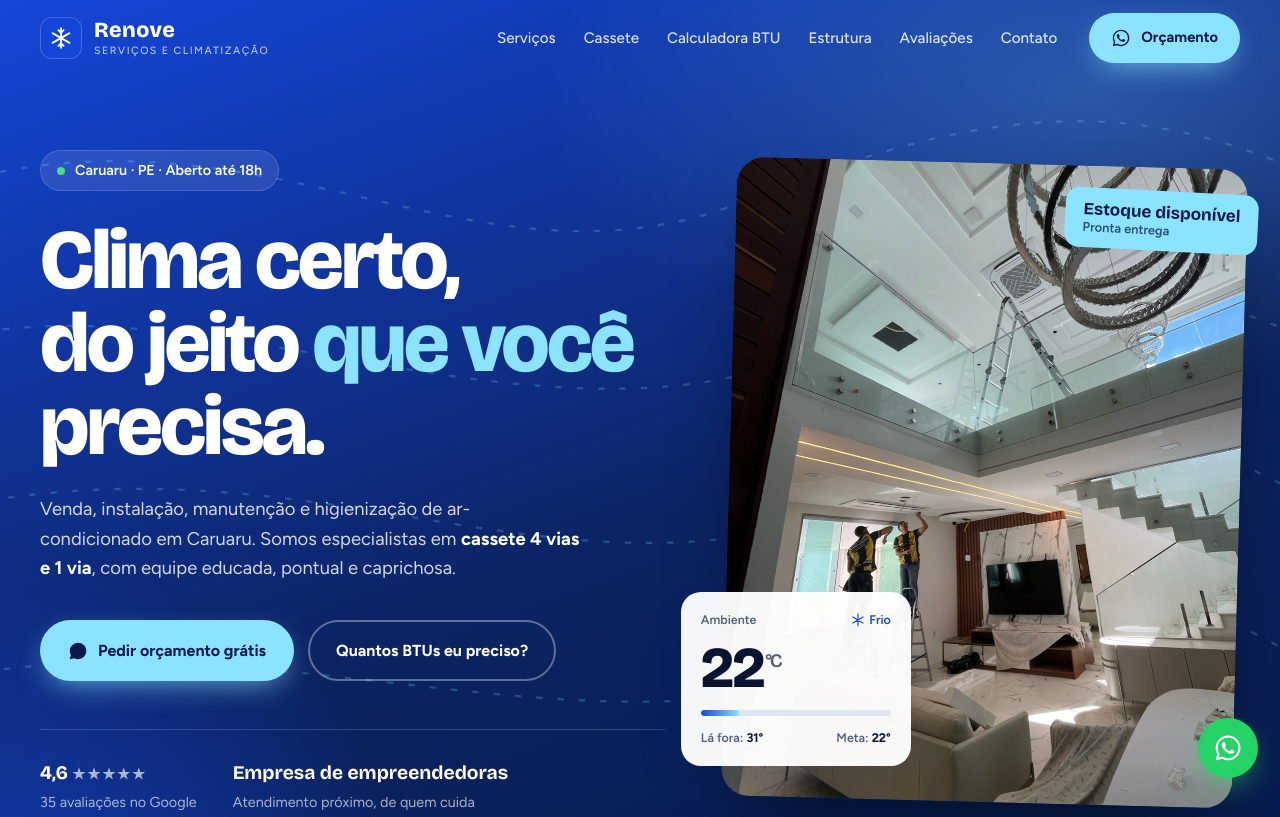
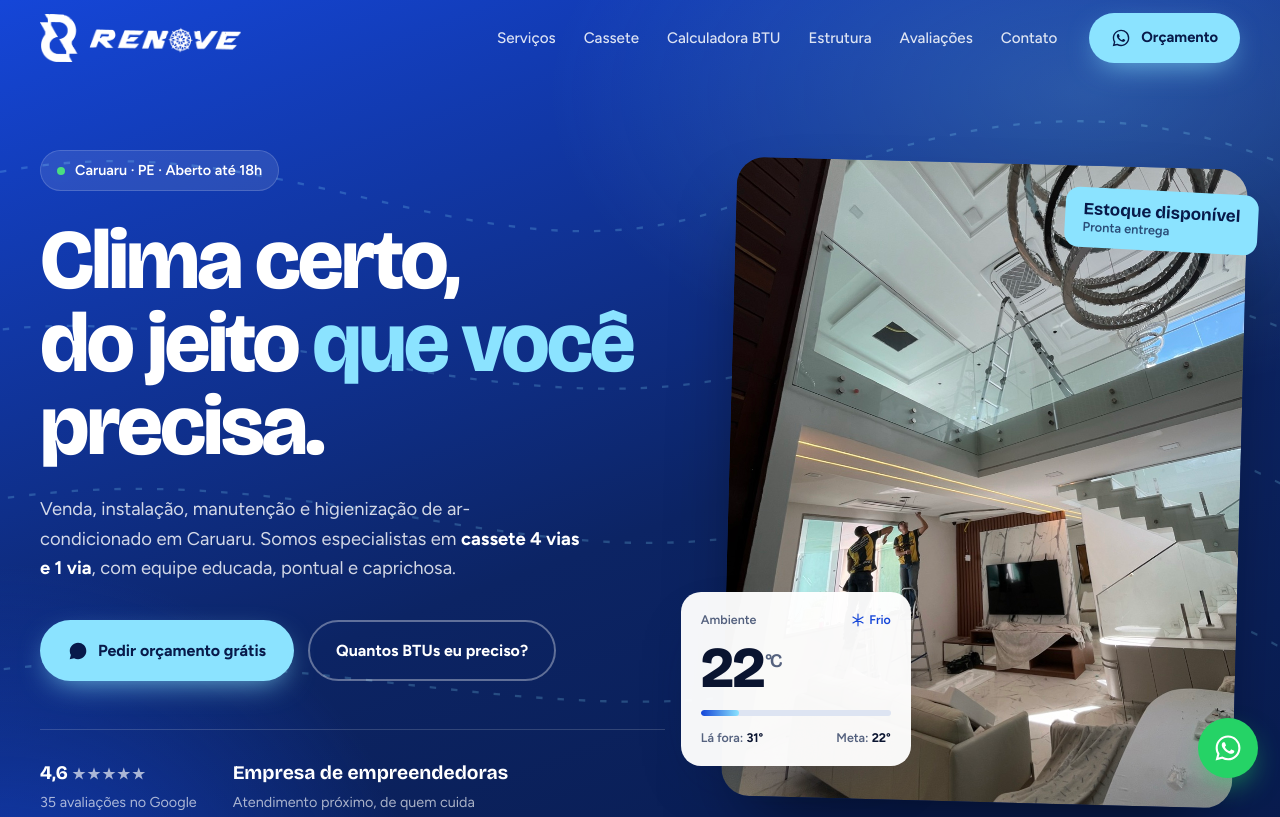
Before and after one commit to ruanvictorrr/Renove-Climatizacao, a plain HTML site: page index.html in a window 1280 px wide. Shown: the top 817 px of the page. Drawn offline with nearby package versions, Linux system fonts and the light colour scheme.

Commit message:
Logo oficial da Renove no cabeçalho, rodapé e favicon

```diff
--- a/css/styles.css
+++ b/css/styles.css
@@ -75,7 +75,9 @@ p { margin: 0 0 1em; }
   box-shadow: 0 1px 0 rgba(255, 255, 255, .08);
 }
 .nav { display: flex; align-items: center; gap: 32px; height: 76px; color: #fff; }
-.logo { display: flex; align-items: center; gap: 12px; text-decoration: none; }
+.logo { display: flex; align-items: center; text-decoration: none; }
+.logo img { height: 48px; width: auto; }
+.foot-logo { height: 30px; width: auto; }
 .logo-mark {
   width: 42px; height: 42px; border-radius: 12px; display: grid; place-items: center;
   background: var(--blue); color: #fff; box-shadow: inset 0 0 0 1px rgba(255, 255, 255, .2);
@@ -318,7 +320,7 @@ input[type=range]:focus-visible { box-shadow: 0 0 0 3px rgba(139, 227, 255, .4);
 @media (max-width: 640px) {
   body { font-size: 16px; }
   .wrap { width: calc(100% - 32px); }
-  .logo-txt small { display: none; }
+  .logo img { height: 36px; }
   .nav { gap: 12px; }
   .hero { padding: 120px 0 80px; }
   .hero-ctas .btn { width: 100%; }
--- a/index.html
+++ b/index.html
@@ -9,6 +9,7 @@
 <link rel="preconnect" href="https://fonts.googleapis.com">
 <link rel="preconnect" href="https://fonts.gstatic.com" crossorigin>
 <link href="https://fonts.googleapis.com/css2?family=Bricolage+Grotesque:opsz,wght@12..96,500;12..96,600;12..96,700;12..96,800&family=Figtree:wght@400;500;600;700&display=swap" rel="stylesheet">
+<link rel="icon" type="image/png" href="img/favicon.png">
 <link rel="stylesheet" href="css/styles.css">
 <script src="js/main.js" defer></script>
 </head>
@@ -16,11 +17,8 @@
 
 <header class="topbar">
   <div class="wrap nav">
-    <a href="#" class="logo" aria-label="Renove Climatização">
-      <span class="logo-mark" aria-hidden="true">
-        <svg viewBox="0 0 32 32"><path d="M16 3v26M4.7 9.5l22.6 13M4.7 22.5l22.6-13" stroke="currentColor" stroke-width="2.4" stroke-linecap="round"/><path d="M12.5 5.5 16 9l3.5-3.5M12.5 26.5 16 23l3.5 3.5" stroke="currentColor" stroke-width="2.4" stroke-linecap="round" stroke-linejoin="round" fill="none"/></svg>
-      </span>
-      <span class="logo-txt">Renove<small>Serviços e Climatização</small></span>
+    <a href="#" class="logo" aria-label="Renove Serviços e Climatização, início">
+      <img src="img/logo-renove-branca.png" alt="Renove Serviços e Climatização" width="900" height="215">
     </a>
     <nav aria-label="Principal">
       <ul>
@@ -315,7 +313,7 @@
 
 <footer class="footer">
   <div class="wrap foot">
-    <span class="logo-txt">Renove<small>Serviços e Climatização</small></span>
+    <img class="foot-logo" src="img/logo-renove-branca.png" alt="Renove Serviços e Climatização" width="900" height="215" loading="lazy">
     <p>© <span id="year">2026</span> Renove Serviços e Climatização · Caruaru, PE</p>
     <div class="foot-links"><a href="https://www.instagram.com/renove.clima/" target="_blank" rel="noopener">Instagram</a><a href="#">Voltar ao topo ↑</a></div>
   </div>
```
Also changed, not shown: img/favicon.png (added), img/icone-renove.png (added), img/logo-renove-azul.png (added), img/logo-renove-branca.png (added).
